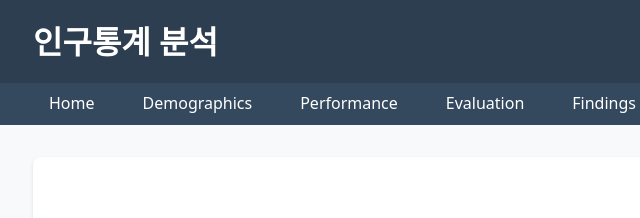
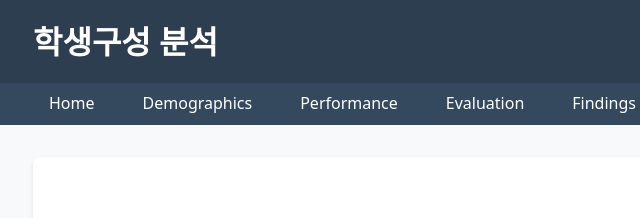
Before and after one commit to yjuuuuu/course-eval-report-korean, a plain HTML site: page demographics.html in a window 1280 px wide. Shown: the top 218 px of the page, 23-663 px from the left. Drawn offline with Linux system fonts and the light colour scheme.

Commit message:
Update demographics.html

```diff
--- a/demographics.html
+++ b/demographics.html
@@ -4,7 +4,7 @@
 <head>
 <meta charset="utf-8"/>
 <meta content="width=device-width, initial-scale=1.0" name="viewport"/>
-<title>인구통계 분석 - Course KMA00101</title>
+<title>학생구성 분석 - Course KMA00101</title>
 <style>
         /* Base styles from main layout */
         :root {
@@ -135,7 +135,7 @@
 <body>
 <header class="header">
 <div class="container">
-<h1>인구통계 분석</h1>
+<h1>학생구성 분석</h1>
 </div>
 </header>
 <nav class="nav">
```
